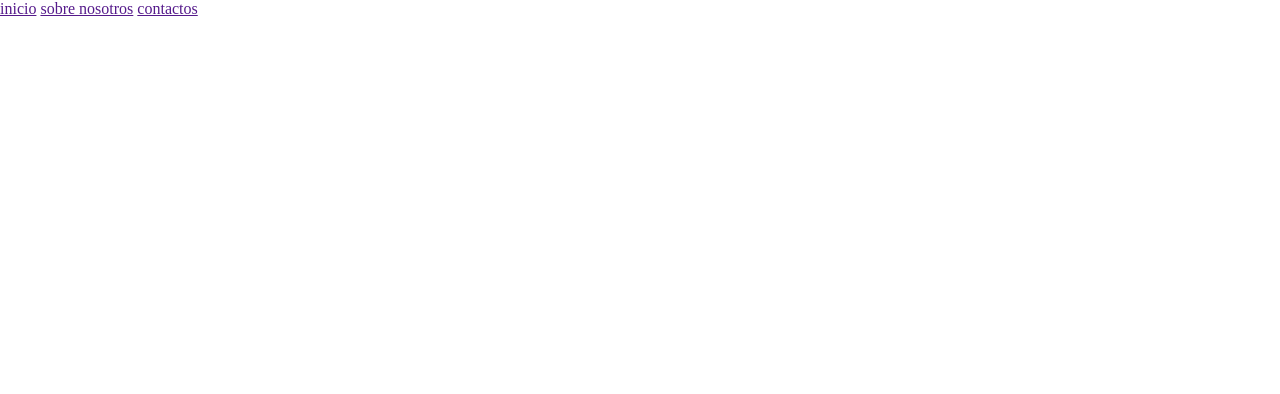
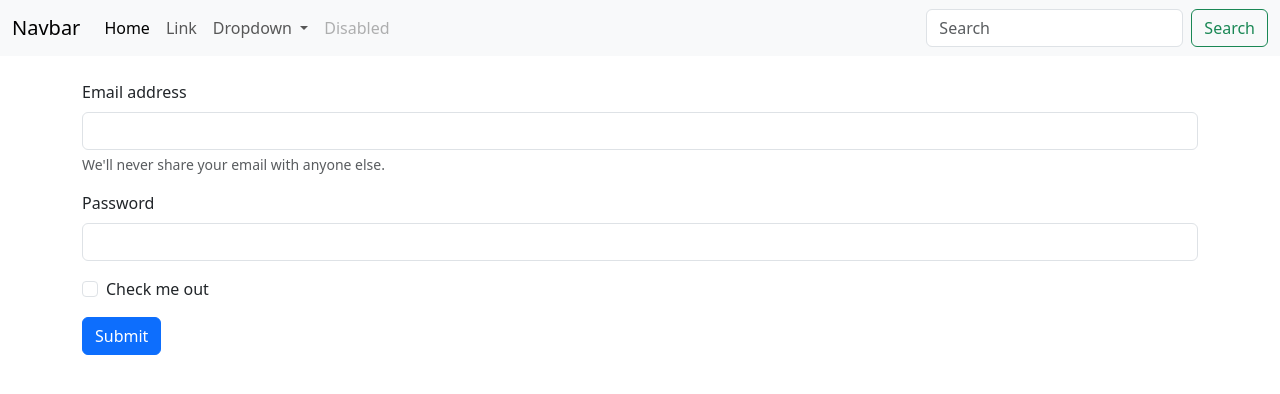
Before and after one commit to agusmprado/repaso-git, a plain HTML site: page html/registro.html in a window 1280 px wide. Drawn offline with nearby package versions, Linux system fonts and the light colour scheme; files that its build step writes are made by us from their sources.

Commit message:
se crea o creamos el registro.html

```diff
--- a/html/registro.html
+++ b/html/registro.html
@@ -7,12 +7,80 @@
     <title>pagina principal</title>
 </head>
 <body>
+    <!DOCTYPE html>
+<html lang="es">
+<head>
+    <meta charset="UTF-8">
+    <meta name="viewport" content="width=device-width, initial-scale=1.0">
+    <link href="https://cdn.jsdelivr.net/npm/bootstrap@5.3.2/dist/css/bootstrap.min.css" rel="stylesheet"
+    integrity="sha384-T3c6CoIi6uLrA9TneNEoa7RxnatzjcDSCmG1MXxSR1GAsXEV/Dwwykc2MPK8M2HN" crossorigin="anonymous">
+    <link rel="stylesheet" href="./style.css">
+    <title>pagina principal</title>
+</head>
+<body>
     <header>
-        <nav>
-            <a href="">inicio</a>
-            <a href="">sobre nosotros</a>
-            <a href="">contactos</a>
-        </nav>
+        <nav class="navbar navbar-expand-lg bg-body-tertiary">
+            <div class="container-fluid">
+              <a class="navbar-brand" href="#">Navbar</a>
+              <button class="navbar-toggler" type="button" data-bs-toggle="collapse" data-bs-target="#navbarSupportedContent" aria-controls="navbarSupportedContent" aria-expanded="false" aria-label="Toggle navigation">
+                <span class="navbar-toggler-icon"></span>
+              </button>
+              <div class="collapse navbar-collapse" id="navbarSupportedContent">
+                <ul class="navbar-nav me-auto mb-2 mb-lg-0">
+                  <li class="nav-item">
+                    <a class="nav-link active" aria-current="page" href="#">Home</a>
+                  </li>
+                  <li class="nav-item">
+                    <a class="nav-link" href="#">Link</a>
+                  </li>
+                  <li class="nav-item dropdown">
+                    <a class="nav-link dropdown-toggle" href="#" role="button" data-bs-toggle="dropdown" aria-expanded="false">
+                      Dropdown
+                    </a>
+                    <ul class="dropdown-menu">
+                      <li><a class="dropdown-item" href="#">Action</a></li>
+                      <li><a class="dropdown-item" href="#">Another action</a></li>
+                      <li><hr class="dropdown-divider"></li>
+                      <li><a class="dropdown-item" href="#">Something else here</a></li>
+                    </ul>
+                  </li>
+                  <li class="nav-item">
+                    <a class="nav-link disabled" aria-disabled="true">Disabled</a>
+                  </li>
+                </ul>
+                <form class="d-flex" role="search">
+                  <input class="form-control me-2" type="search" placeholder="Search" aria-label="Search">
+                  <button class="btn btn-outline-success" type="submit">Search</button>
+                </form>
+              </div>
+            </div>
+          </nav>
     </header>
+
+    <main>
+        <div class="container my-4">
+            <form>
+                <div class="mb-3">
+                  <label for="exampleInputEmail1" class="form-label">Email address</label>
+                  <input type="email" class="form-control" id="exampleInputEmail1" aria-describedby="emailHelp">
+                  <div id="emailHelp" class="form-text">We'll never share your email with anyone else.</div>
+                </div>
+                <div class="mb-3">
+                  <label for="exampleInputPassword1" class="form-label">Password</label>
+                  <input type="password" class="form-control" id="exampleInputPassword1">
+                </div>
+                <div class="mb-3 form-check">
+                  <input type="checkbox" class="form-check-input" id="exampleCheck1">
+                  <label class="form-check-label" for="exampleCheck1">Check me out</label>
+                </div>
+                <button type="submit" class="btn btn-primary">Submit</button>
+              </form>
+        </div>
+    </main>
+    <script src="https://cdn.jsdelivr.net/npm/bootstrap@5.3.2/dist/js/bootstrap.bundle.min.js"
+    integrity="sha384-C6RzsynM9kWDrMNeT87bh95OGNyZPhcTNXj1NW7RuBCsyN/o0jlpcV8Qyq46cDfL"
+    crossorigin="anonymous"></script>
 </body>
 </html>
+</body>
+</html>
```
